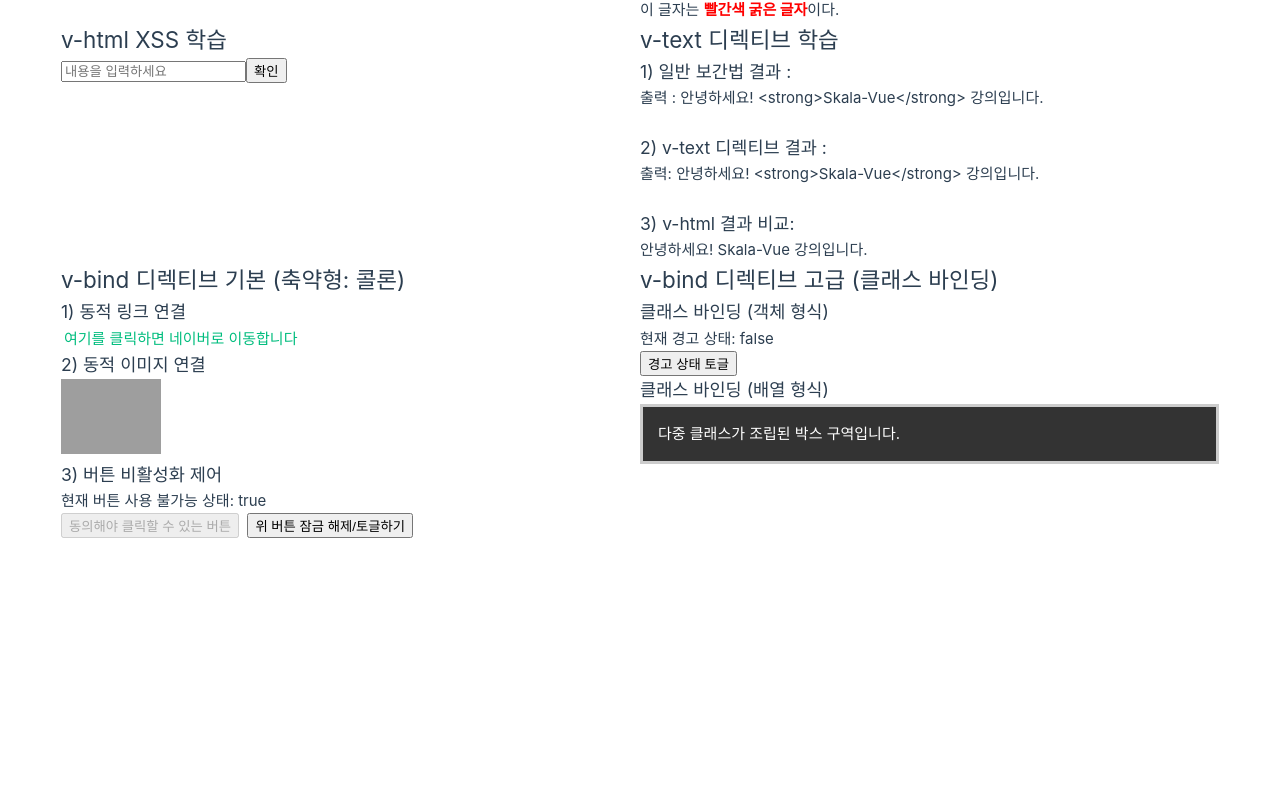
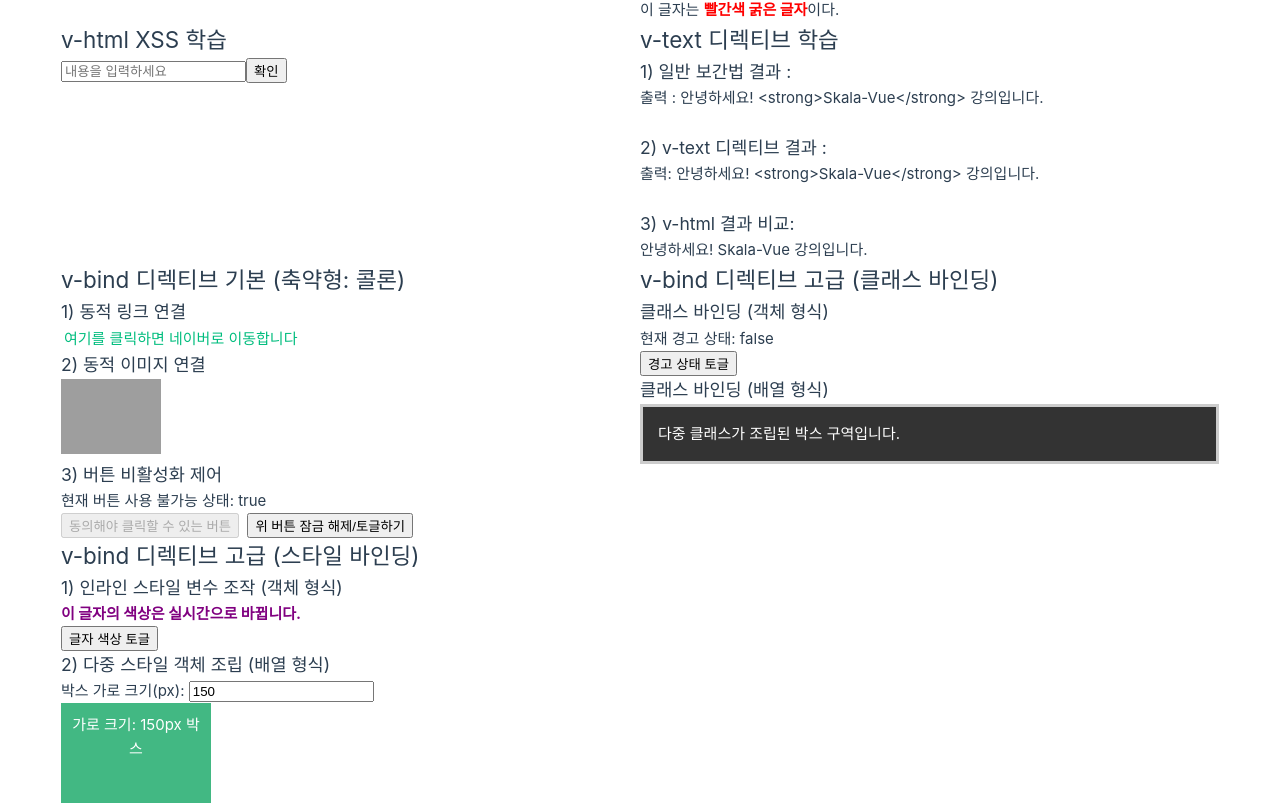
Before and after one commit to rntqkdl/skala-vue, a Vue app: page / in a window 1280 px wide. Shown: the part 284-1087 px from the top of the page. Before the commit the page ends 822 px from the top, so only its background shows below. Built offline with nearby package versions, Linux system fonts and the light colour scheme; grey boxes are pictures that could not be loaded.

Commit message:
샘플 8  완료

```diff
--- a/src/App.vue
+++ b/src/App.vue
@@ -6,6 +6,7 @@ import SampleFour from './components/practices/Samplefour.vue'
 import SampleFive from './components/practices/SampleFive.vue'
 import SampleSix from './components/practices/SampleSix.vue'
 import SampleSeven from './components/practices/SampleSeven.vue'
+import SampleEight from './components/practices/SampleEight.vue'
 </script>
 
 <template>
@@ -17,4 +18,5 @@ import SampleSeven from './components/practices/SampleSeven.vue'
   <SampleFive />
   <SampleSix />
   <SampleSeven />
+  <SampleEight />
 </template>
--- /dev/null
+++ b/src/components/practices/SampleEight.vue
@@ -0,0 +1,30 @@
+<script setup>
+import { ref } from 'vue'
+// 1. 객체 바인딩용 변수
+const textColor = ref('purple')
+const boxWidth = ref(150) // 숫자만 제어
+// 2. 배열 바인딩용 스타일 객체 무더기
+const baseBoxStyle = ref({
+  backgroundColor: '#42b883',
+  height: '100px',
+  transition: 'all 0.3s ease', // 부드러운 애니메이션 효과
+})
+</script>
+<template>
+  <div class="practice-section">
+    <h2>v-bind 디렉티브 고급 (스타일 바인딩)</h2>
+    <h3>1) 인라인 스타일 변수 조작 (객체 형식)</h3>
+    <p :style="{ color: textColor, fontWeight: 'bold' }">이 글자의 색상은 실시간으로 바뀝니다.</p>
+    <button @click="textColor = textColor === 'purple' ? 'blue' : 'purple'">글자 색상 토글</button>
+    <br />
+    <h3>2) 다중 스타일 객체 조립 (배열 형식)</h3>
+    <label>박스 가로 크기(px): </label>
+    <input type="number" v-model="boxWidth" step="50" />
+    <br />
+    <div :style="[baseBoxStyle, { width: boxWidth + 'px' }]">
+      <p style="color: white; padding: 10px; text-align: center">
+        가로 크기: {{ boxWidth }}px 박스
+      </p>
+    </div>
+  </div>
+</template>
```
